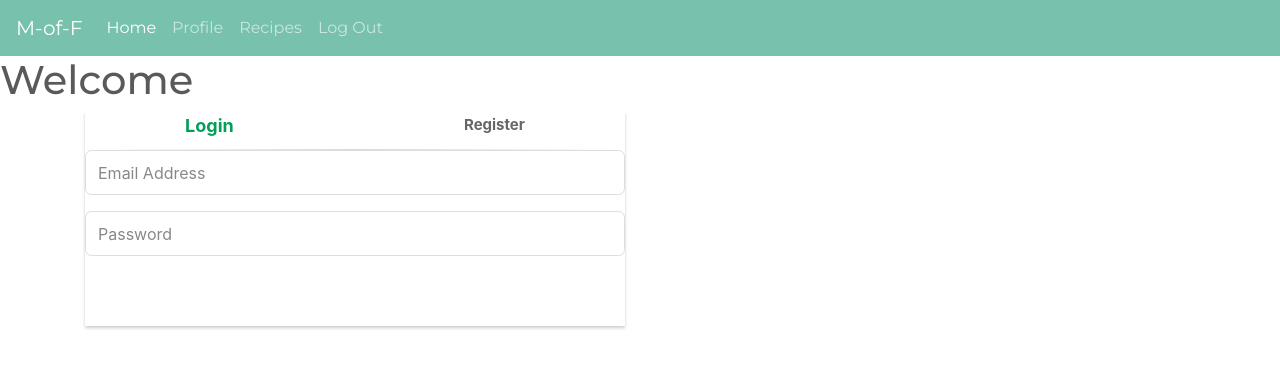
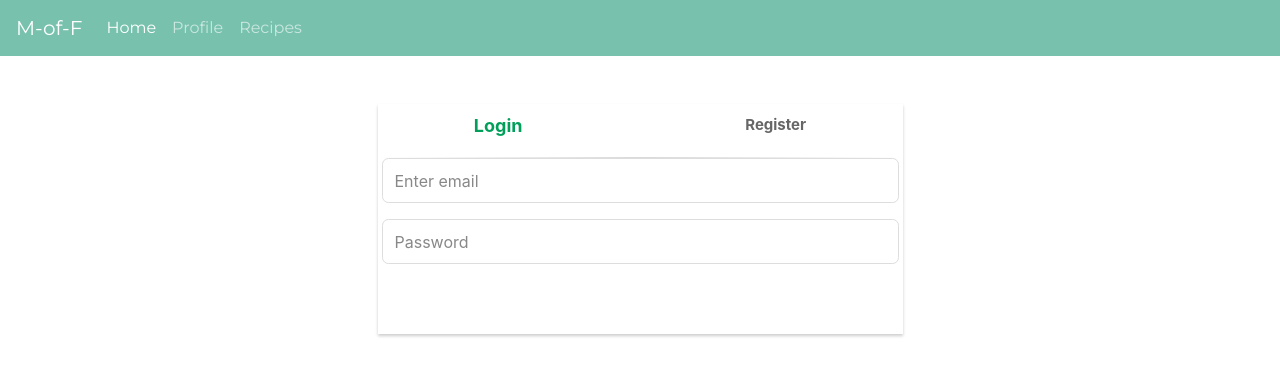
Before and after one commit to Tieshia/hb-project1, a Flask app: page / in a window 1280 px wide. Shown: the top 376 px of the page. Run offline with Flask 2, Linux system fonts and the light colour scheme; some libraries are stand-ins or nearby versions.

Commit message:
Edited formatting on homepage and added loading page spinner.

```diff
--- a/server.py
+++ b/server.py
@@ -274,11 +274,11 @@ if __name__ == "__main__":
     # that we invoke the DebugToolbarExtension
 
     # Do not debug for demo
-    app.debug = True
+    app.debug = False
 
     connect_to_db(app)
 
     # Use the DebugToolbar
-    DebugToolbarExtension(app)
+    # DebugToolbarExtension(app)
 
     app.run(host="0.0.0.0")
--- a/static/mealplan.css
+++ b/static/mealplan.css
@@ -55,7 +55,6 @@
 .btn-login {
     background-color: #59B2E0;
     outline: none;
-    color: #fff;
     font-size: 14px;
     height: auto;
     font-weight: normal;
@@ -65,7 +64,6 @@
 }
 .btn-login:hover,
 .btn-login:focus {
-    color: #fff;
     background-color: #53A3CD;
     border-color: #53A3CD;
 }
@@ -82,7 +80,6 @@
 .btn-register {
     background-color: #1CB94E;
     outline: none;
-    color: #fff;
     font-size: 14px;
     height: auto;
     font-weight: normal;
@@ -92,7 +89,6 @@
 }
 .btn-register:hover,
 .btn-register:focus {
-    color: #fff;
     background-color: #1CA347;
     border-color: #1CA347;
 }
@@ -200,3 +196,38 @@ input[type=checkbox].css-checkbox {
         -ms-user-select: none;
         user-select: none;
       }
+
+/* FOR PROGRESS LOADER*/
+.spinner {
+  position: absolute;
+  left: 50%;
+  top: 50%;
+  z-index: 1;
+  width: 150px;
+  height: 150px;
+  margin: -75px 0 0 -75px;
+  border: 16px solid #f3f3f3;
+  border-radius: 50%;
+  border-top: 16px solid #3498db;
+  width: 120px;
+  height: 120px;
+  -webkit-animation: spin 2s linear infinite;
+  animation: spin 2s linear infinite;
+}
+
+@-webkit-keyframes spin {
+  0% { -webkit-transform: rotate(0deg); }
+  100% { -webkit-transform: rotate(360deg); }
+}
+
+@keyframes spin {
+  0% { transform: rotate(0deg); }
+  100% { transform: rotate(360deg); }
+}
+
+/* HOMEPAGE BACKGROUND*/
+#homepage {
+  background-image: url('static/cooking_background.jpg')
+  height: 100%;
+  width: 100%;
+}
--- a/static/user-profile-functionality.js
+++ b/static/user-profile-functionality.js
@@ -69,3 +69,11 @@
         });
 
         });
+
+
+// FOR LOADING SPINNER
+var overlay = document.getElementById("overlay");
+
+window.addEventListener("load", function () {
+    overlay.style.display = "none";
+});
--- a/templates/base.html
+++ b/templates/base.html
@@ -14,6 +14,9 @@
     <title>{% block title %}TITLE GOES HERE{% endblock %}</title>
 </head>
 <body>
+  <div id="overlay">
+    <div class="spinner"></div>
+  </div>
     <nav class="navbar navbar-expand-lg navbar-dark bg-primary">
   <a class="navbar-brand" href="#">M-of-F</a>
   <button class="navbar-toggler" type="button" data-toggle="collapse" data-target="#navbarColor01" aria-controls="navbarColor01" aria-expanded="false" aria-label="Toggle navigation">
@@ -31,9 +34,6 @@
       <li class="nav-item">
         <a class="nav-link" href="/all-recipes">Recipes</a>
       </li>
-      <li class="nav-item">
-        <a class="nav-link" href="/logout">Log Out</a>
-      </li>
     </ul>
   </div>
 </nav>
--- a/templates/homepage.html
+++ b/templates/homepage.html
@@ -3,17 +3,17 @@
 {% block title %} Welcome {% endblock %}
 
 {% block content %}
-<h1>Welcome</h1>
+<div class="container" id="homepage">
 <div class="container">
-        <div class="row">
+        <div class="row d-flex justify-content-center mb-5 mt-5">
             <div class="col-md-6 col-md-offset-3">
                 <div class="panel panel-login">
                     <div class="panel-heading">
                         <div class="row d-flex justify-content-around">
-                            <div class="col-xs-6">
+                            <div class="col-xs-6 mt-2 mb-2">
                                 <a href="#" class="active" id="login-form-link">Login</a>
                             </div>
-                            <div class="col-xs-6">
+                            <div class="col-xs-6 mt-2 mb-2">
                                 <a href="#" id="register-form-link">Register</a>
                             </div>
                         </div>
@@ -22,39 +22,43 @@
                     <div class="panel-body">
                         <div class="row">
                             <div class="col-lg-12">
+                                <fieldset>
                                 <form id="login-form" action="/login" method="POST" role="form" style="display: block;">
-                                    <div class="form-group">
-                                        <input type="email" name="email" id="email" tabindex="1" class="form-control" placeholder="Email Address" required>
+                                    <div class="form-group ml-1 mr-1">
+                                        <input type="email" name="email" id="email" tabindex="1" class="form-control" placeholder="Enter email" required>
                                     </div>
-                                    <div class="form-group">
+                                    <div class="form-group ml-1 mr-1">
                                         <input type="password" name="password" id="password" tabindex="2" class="form-control" placeholder="Password" required>
                                     </div>
-                                    <div class="form-group">
+                                    <div class="form-group ml-1 mr-1">
                                         <div class="row">
-                                            <div class="col-sm-6 col-sm-offset-3">
+                                            <div class="col-sm-6 col-sm-offset-3 justify-content-center">
                                                 <input type="submit" name="login-submit" id="login-submit" tabindex="4" class="form-control btn btn-login" value="Log In">
                                             </div>
                                         </div>
                                     </div>
                                 </form>
+                                </fieldset>
+                                <fieldset>
                                 <form id="register-form" action="/register" method="POST" role="form" style="display: none;">
-                                    <div class="form-group">
+                                    <div class="form-group mr-1 ml-1">
                                         <input type="text" name="name" id="name" tabindex="1" class="form-control" placeholder="Name" required>
                                     </div>
-                                    <div class="form-group">
+                                    <div class="form-group ml-1 mr-1">
                                         <input type="email" name="email" id="email" tabindex="1" class="form-control" placeholder="Email Address" value="">
                                     </div>
-                                    <div class="form-group">
+                                    <div class="form-group ml-1 mr-1">
                                         <input type="password" name="password" id="password" tabindex="2" class="form-control" placeholder="Password" required>
                                     </div>
-                                    <div class="form-group">
+                                    <div class="form-group ml-1 mr-1">
                                         <div class="row">
-                                            <div class="col-sm-6 col-sm-offset-3">
+                                            <div class="col-sm-6 col-sm-offset-3 d-flex justify-content-center">
                                                 <input type="submit" name="register-submit" id="register-submit" tabindex="4" class="form-control btn btn-register" value="Register Now">
                                             </div>
                                         </div>
                                     </div>
                                 </form>
+                                </fieldset>
                             </div>
                         </div>
                     </div>
@@ -62,4 +66,5 @@
             </div>
         </div>
     </div>
+</div>
 {% endblock %}
--- a/templates/meal-plan.html
+++ b/templates/meal-plan.html
@@ -11,7 +11,7 @@
             <div class="card-header">
                 <div class="row">
                     <div class="col-10 d-flex">
-                            <h3>{{ recipe.recipe_name }}</h3>
+                            <h3 class="text-truncate" data-toggle="tooltip" title="{{ recipe.recipe_name }}">{{ recipe.recipe_name }}</h3>
                     </div>
                     <div class="col-2 d-flex">
                         <input type="checkbox" name="recipes" value="{{ recipe.recipe_id }}">
```
Also changed, not shown: static/cooking_background.jpg (added).
